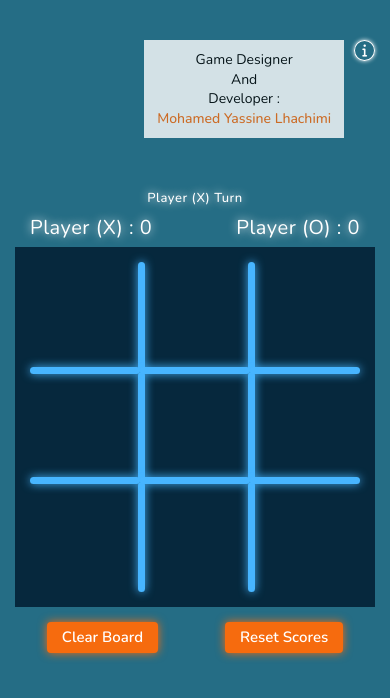
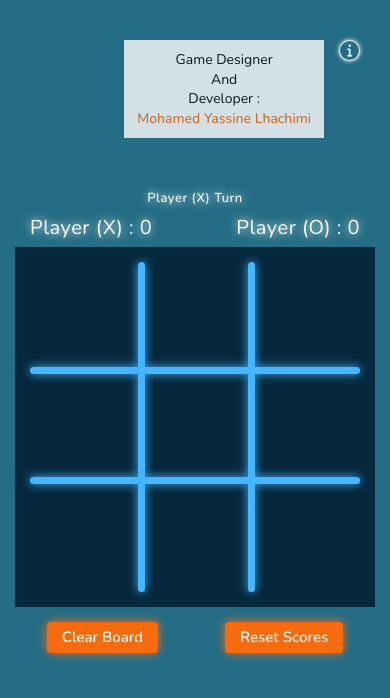
Before and after one commit to samurai1106/Tic-Tac-Toe-Remake, a plain HTML site: page index.html in a window 390 px wide. Both pictures are taken after a click on the element 364 px from the left and 50 px from the top of the page. Drawn offline with nearby package versions, Linux system fonts and the light colour scheme.

Commit message:
fixing info button

```diff
--- a/css/style.css
+++ b/css/style.css
@@ -47,7 +47,7 @@ body {
 .informations-content {
     position: absolute;
     top: 0;
-    left: -210px;
+    left: -215px;
     width: 200px;
     padding: 10px;
     background-color: white;
@@ -70,7 +70,7 @@ body {
 @media (max-width: 500px) {
     .informations {
         top: 40px;
-        right: 15px
+        right: 30px
     }
     .informations-content p {font-size: 14px}
 }
```
